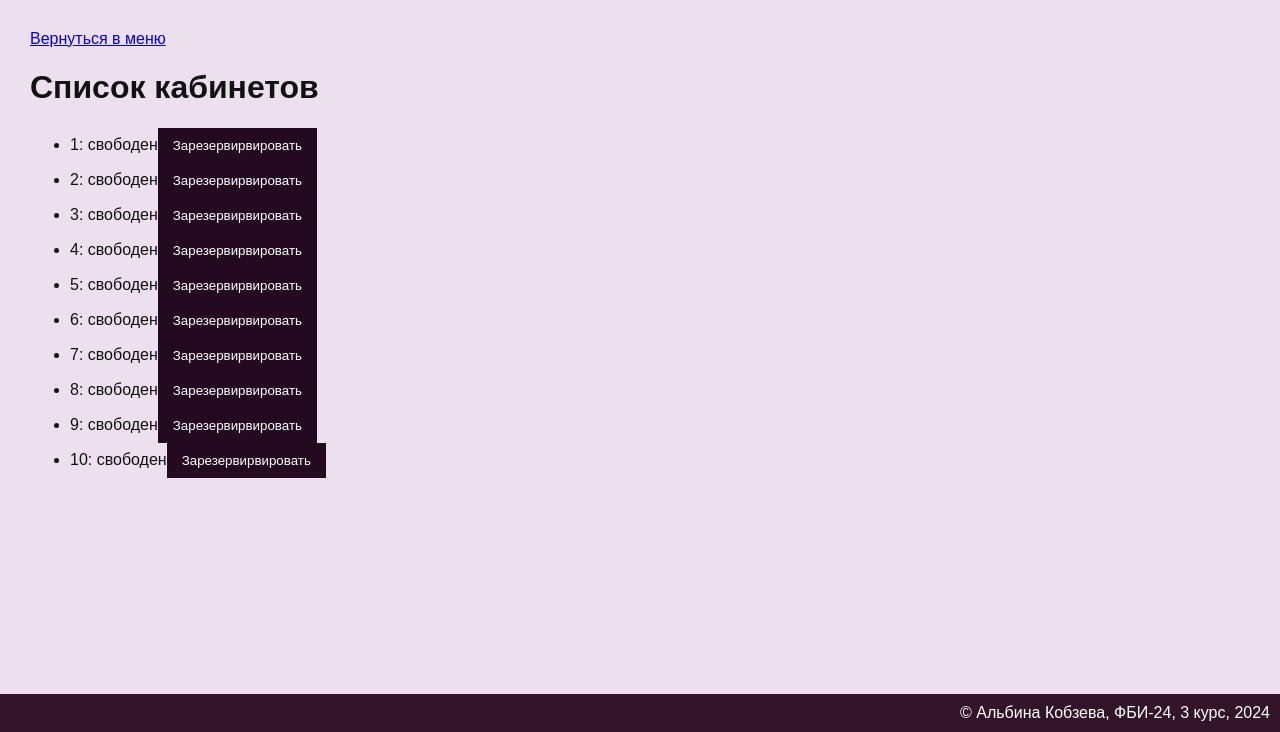
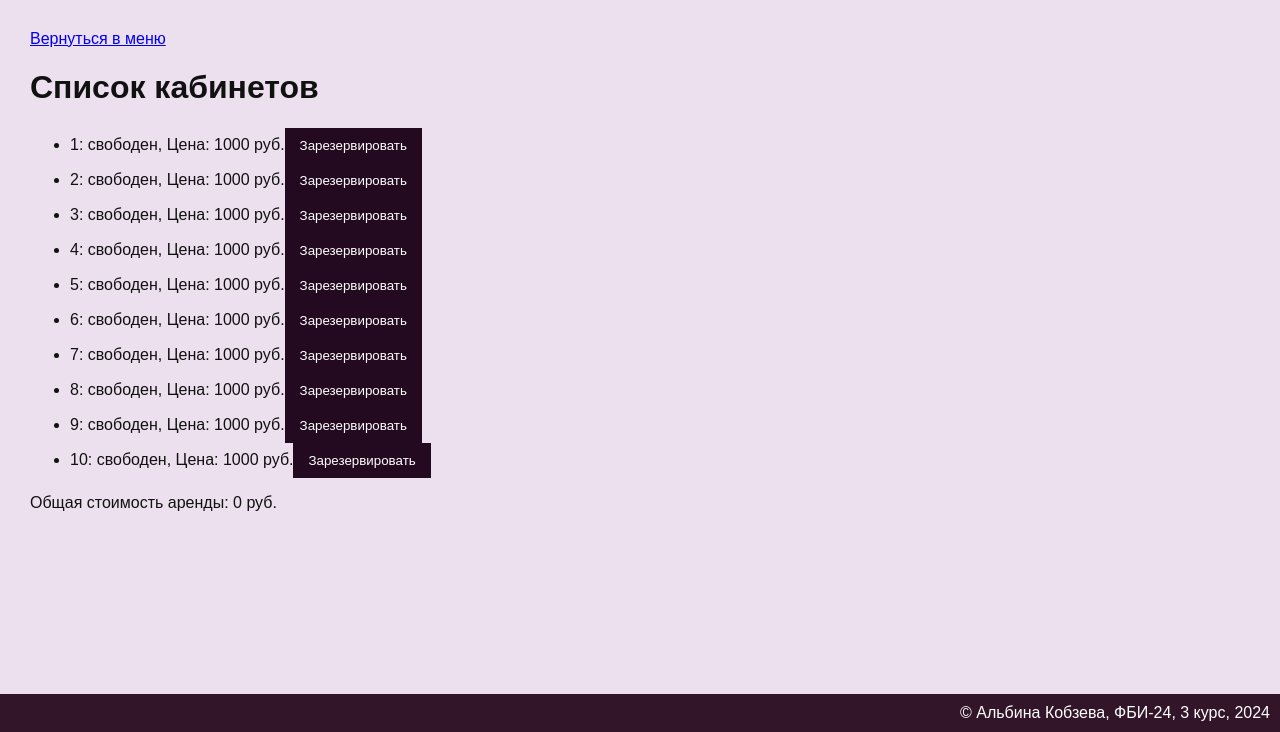
Before and after one commit to AlbinaKobzeva/web-programming-labs-2, a Flask app: page /lab6/ in a window 1280 px wide. Shown: the part 68-800 px from the top of the page. Run offline with Flask 3, Linux system fonts and the light colour scheme.

Commit message:
Стоимость аренды

```diff
--- a/lab6.py
+++ b/lab6.py
@@ -2,7 +2,7 @@ from flask import Blueprint, render_template, redirect, request, session, curren
 lab6 = Blueprint('lab6', __name__)
 offices =[]
 for i in range (1, 11):
-    offices.append({"number": i, "tenant": ""})
+    offices.append({"number": i, "tenant": "", "price": 1000})
 @lab6.route('/lab6/')
 def lab():
     return render_template('lab6/lab6.html')
@@ -11,9 +11,13 @@ def api():
     data = request.json
     id = data['id']
     if data['method'] == 'info':
+        total_cost = sum(office['price'] for office in offices if office['tenant'])
         return {
             'jsonrpc': '2.0',
-            'result': offices,
+            'result': {
+                'offices': offices,
+                'total_cost': total_cost
+            },
             'id': id
         }
     login = session.get('login')
--- a/templates/lab6/lab6.html
+++ b/templates/lab6/lab6.html
@@ -16,35 +16,37 @@ function getOfficeList() {
         body: JSON.stringify(json)
     })
     .then(function(response) {
-        return response.json()
+        return response.json();
     })
 
-    .then (function(data) {
-        const office_list = data.result;
+    .then(function(data) {
+        const result = data.result;
+        const offices = result.offices;
+        const totalCost = result.total_cost;
         const ul = document.getElementById('office-list');
         ul.innerHTML = '';
-        for (let i=0; i< office_list.length; i++) {
-            const office = office_list[i];
+        for (let i = 0; i < offices.length; i++) {
+            const office = offices[i];
             const li = document.createElement('li');
-            li.innerText = `${office.number}: ${office.tenant || 'свободен'}`;
-
-            if (office.tenant == false) {
+            li.innerText = `${office.number}: ${office.tenant || 'свободен'}, Цена: ${office.price} руб.`;
+            if (!office.tenant) {
                 const bookingButton = document.createElement('button');
-                bookingButton.innerText = 'Зарезервирвировать'
-                bookingButton.onclick = function() {booking(office.number)};
+                bookingButton.innerText = 'Зарезервировать';
+                bookingButton.onclick = function() { booking(office.number); };
                 li.appendChild(bookingButton);
-            }
-            else {
+            } else {
                 const releaseButton = document.createElement('button');
-                releaseButton.innerText = 'Освободить'
-                releaseButton.onclick = function() {release(office.number)};
+                releaseButton.innerText = 'Освободить';
+                releaseButton.onclick = function() { release(office.number); };
                 li.appendChild(releaseButton);
             }
 
 
             ul.appendChild(li);
         }
-    })
+        const totalCostDiv = document.getElementById('total-cost');
+        totalCostDiv.innerText = `Общая стоимость аренды: ${totalCost} руб.`;
+    });
 }
 function booking(officeNumber) {
     const url = '/lab6/json-rpc-api/';
@@ -130,4 +132,5 @@ document.addEventListener('DOMContentLoaded', function(){
 {% block main %}
 <h1> Список кабинетов </h1>
     <ul id = "office-list"></ul>
+    <div id="total-cost"></div>
 {% endblock %}
```
